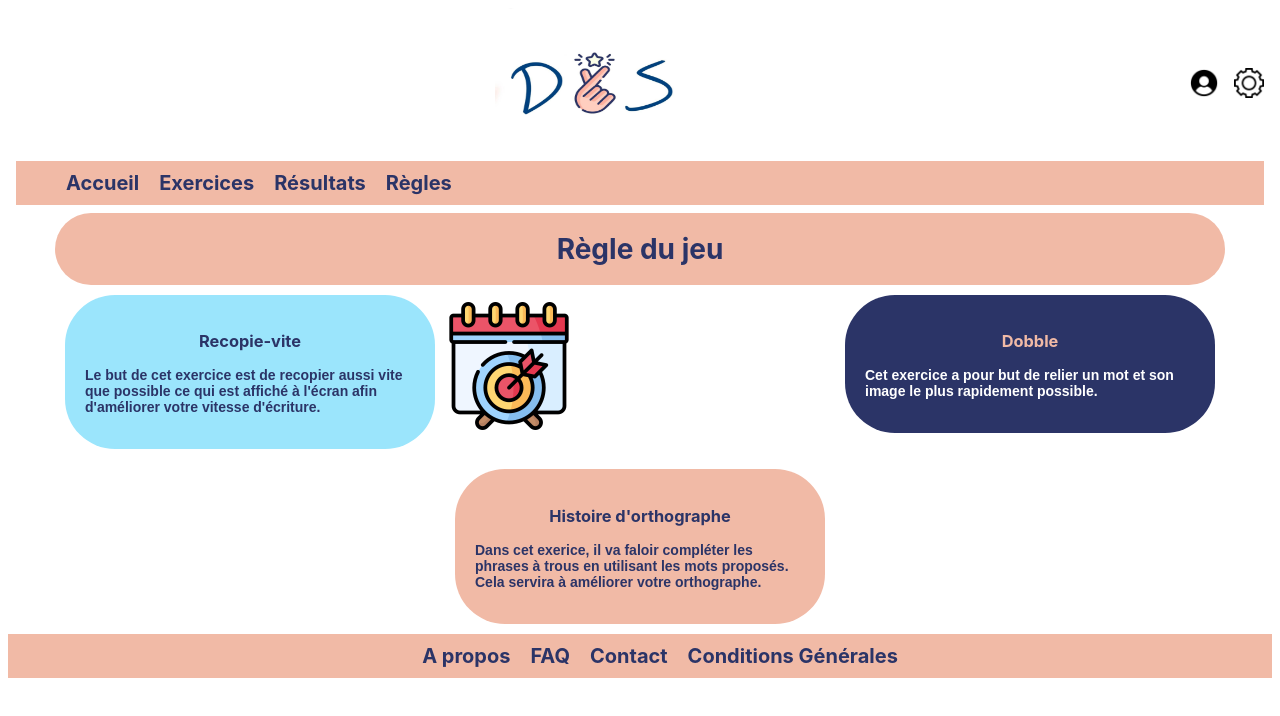
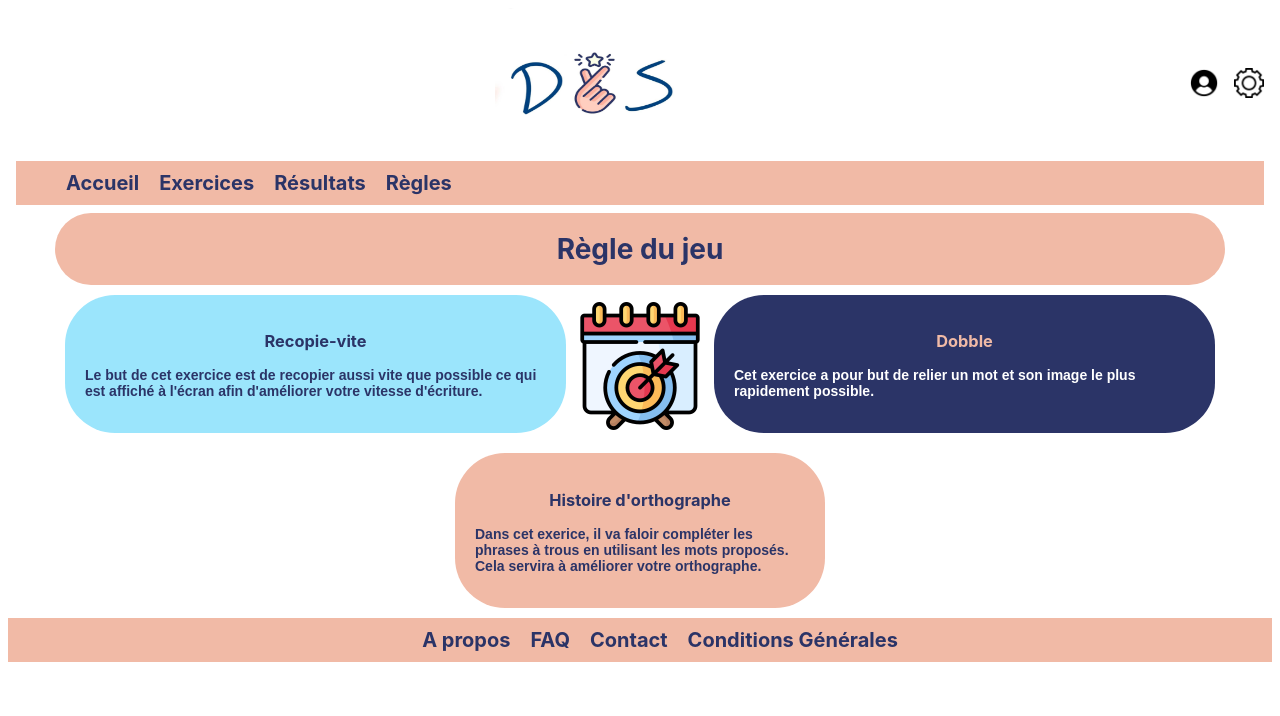
Before and after one commit to solangep1/dys, an Angular app: page / in a window 1280 px wide. Shown: the top 716 px of the page. Built offline with nearby package versions, Linux system fonts and the light colour scheme.

Commit message:
image centrée + rename fichiers

```diff
--- a/src/app/app.module.ts
+++ b/src/app/app.module.ts
@@ -5,7 +5,7 @@ import { AppComponent } from './app.component';
 import { HeaderComponent } from './partials/header/header.component';
 import { FooterComponent } from './partials/footer/footer.component';
 import { ResultatsComponent } from './resultats/resultats.component';
-import { NewReglesExoComponent } from './new-regles-exo/new-regles-exo.component';
+import { NewReglesExoComponent } from './new-regles-exo/regles-exo.component';
 
 @NgModule({
   declarations: [
--- a/src/app/new-regles-exo/new-regles-exo.component.css
+++ b/src/app/new-regles-exo/regles-exo.component.css
@@ -5,6 +5,7 @@
 
 .column {
     flex: 1;
+    display: flex;
 }
 
 
--- a/src/app/new-regles-exo/new-regles-exo.component.html
+++ b/src/app/new-regles-exo/regles-exo.component.html
@@ -16,7 +16,7 @@
         </div>
 
 
-        <div class="column">
+        <div class="column1">
             <br>
             <div class="target"><img src="assets/target.png" alt="target"></div>
 
@@ -33,7 +33,6 @@
 
     <div class="ligne">
         <div class="column">
-            <!-- RIEN -->
         </div>
 
         <div class="column">
@@ -45,7 +44,6 @@
         </div>
 
         <div class="column">
-            <!-- RIEN -->
         </div>
     </div>
 </div>
--- a/src/app/new-regles-exo/new-regles-exo.component.ts
+++ b/src/app/new-regles-exo/regles-exo.component.ts
@@ -2,8 +2,8 @@ import { Component } from '@angular/core';
 
 @Component({
   selector: 'app-new-regles-exo',
-  templateUrl: './new-regles-exo.component.html',
-  styleUrls: ['./new-regles-exo.component.css']
+  templateUrl: './regles-exo.component.html',
+  styleUrls: ['./regles-exo.component.css']
 })
 export class NewReglesExoComponent {
 
```
Also changed, not shown: 1 other file (tests, documents, lock files or other folders).
